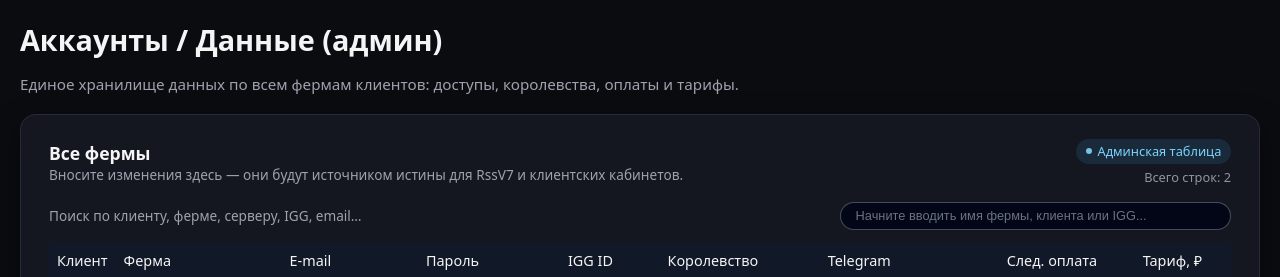
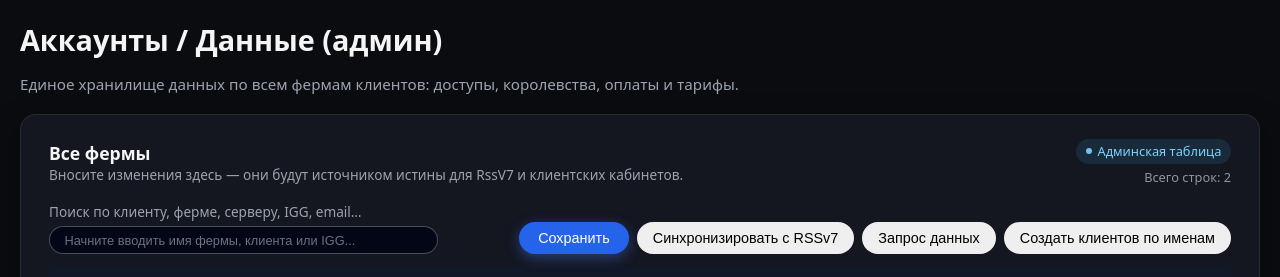
Before and after one commit to Et0ZheMax/UsersDash, a Flask app: page /admin/farm-data in a window 1280 px wide. Shown: the part 58-335 px from the top of the page. Run offline with Flask 3, Linux system fonts and the light colour scheme; a user stored in the database is signed in; data comes from the database, SQL or seed files in the repository.

Commit message:
Move farm data admin actions to top toolbar

```diff
--- a/UsersDash/templates/admin/farm_data.html
+++ b/UsersDash/templates/admin/farm_data.html
@@ -80,13 +80,21 @@
         background: #7dd3fc;
     }
 
-    .farmdata-search-row {
+    .farmdata-toolbar {
         display: flex;
-        align-items: center;
+        align-items: flex-end;
         justify-content: space-between;
         gap: 0.75rem;
         margin-bottom: 0.75rem;
         flex-wrap: wrap;
+    }
+
+    .farmdata-search-block {
+        display: flex;
+        flex-direction: column;
+        gap: 0.35rem;
+        flex: 1 1 320px;
+        min-width: 260px;
     }
 
     .farmdata-search-label {
@@ -95,9 +103,6 @@
     }
 
     .farmdata-search-input {
-        min-width: 220px;
-        flex: 1 1 240px;
-        max-width: 360px;
         border-radius: 999px;
         border: 1px solid rgba(75, 85, 99, 0.9);
         padding: 0.35rem 0.9rem;
@@ -105,6 +110,8 @@
         color: #e5e7eb;
         font-size: 0.85rem;
         outline: none;
+        width: 100%;
+        box-sizing: border-box;
     }
 
     .farmdata-search-input::placeholder {
@@ -212,6 +219,12 @@
         flex-wrap: wrap;
     }
 
+    .farmdata-actions--toolbar {
+        margin-top: 0;
+        flex: 1 1 auto;
+        justify-content: flex-end;
+    }
+
     .btn.btn-primary {
         background: #2563eb;
         border-radius: 999px;
@@ -273,7 +286,8 @@
                 </div>
             </div>
 
-            <div class="farmdata-search-row">
+            <div class="farmdata-toolbar">
+                <div class="farmdata-search-block">
                     <div class="farmdata-search-label">
                         Поиск по клиенту, ферме, серверу, IGG, email…
                     </div>
@@ -281,6 +295,32 @@
                            class="farmdata-search-input"
                            placeholder="Начните вводить имя фермы, клиента или IGG..."
                            data-role="admin-farmdata-search">
+                </div>
+                <div class="farmdata-actions farmdata-actions--toolbar">
+                    <button type="button"
+                            class="btn btn-primary"
+                            data-role="farmdata-save">
+                        Сохранить
+                    </button>
+                    <button type="button"
+                            class="btn btn-secondary"
+                            data-role="farmdata-sync">
+                        Синхронизировать с RSSv7
+                        <span class="btn-spinner" data-role="farmdata-sync-spinner" hidden></span>
+                    </button>
+                    <button type="button"
+                            class="btn btn-secondary"
+                            data-role="farmdata-pull">
+                        Запрос данных
+                        <span class="btn-spinner" data-role="farmdata-pull-spinner" hidden></span>
+                    </button>
+                    <button type="button"
+                            class="btn btn-secondary"
+                            data-role="auto-create-clients">
+                        Создать клиентов по именам
+                        <span class="btn-spinner" data-role="auto-create-spinner" hidden></span>
+                    </button>
+                </div>
             </div>
 
             <div class="farmdata-table-wrapper">
@@ -489,34 +529,6 @@
 
                     </tbody>
                 </table>
-            </div>
-            <div class="farmdata-actions">
-                <button type="button"
-                        class="btn btn-secondary"
-                        data-role="farmdata-pull">
-                    Запрос данных
-                    <span class="btn-spinner" data-role="farmdata-pull-spinner" hidden></span>
-                </button>
-
-                <button type="button"
-                        class="btn btn-secondary"
-                        data-role="farmdata-sync">
-                    Синхронизировать с RSSv7
-                    <span class="btn-spinner" data-role="farmdata-sync-spinner" hidden></span>
-                </button>
-
-                <button type="button"
-                        class="btn btn-secondary"
-                        data-role="auto-create-clients">
-                    Создать клиентов по именам
-                    <span class="btn-spinner" data-role="auto-create-spinner" hidden></span>
-                </button>
-
-                <button type="button"
-                        class="btn btn-primary"
-                        data-role="farmdata-save">
-                    Сохранить
-                </button>
             </div>
         </div>
     </form>
```
Lines whose indentation alone changed are shown as unchanged.
